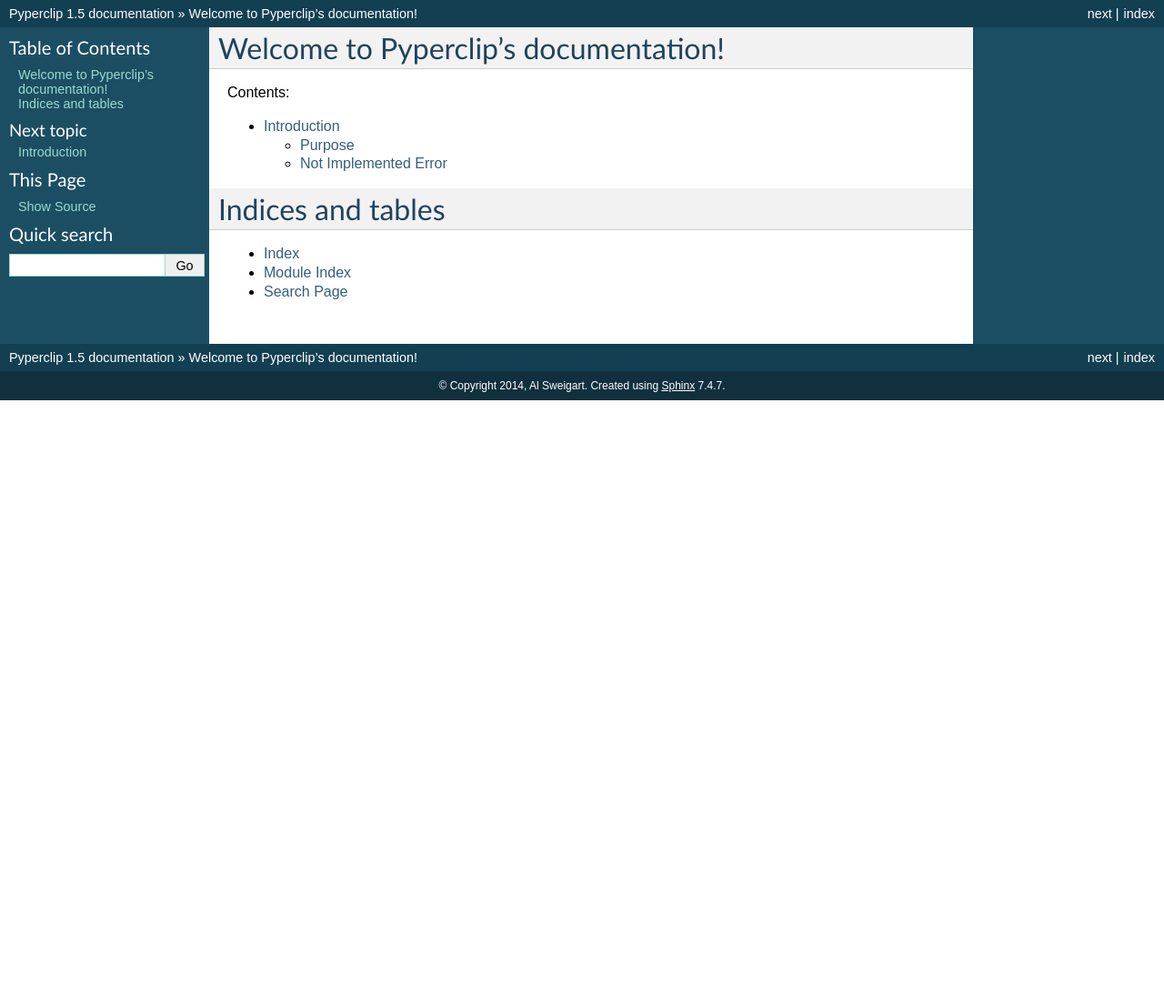
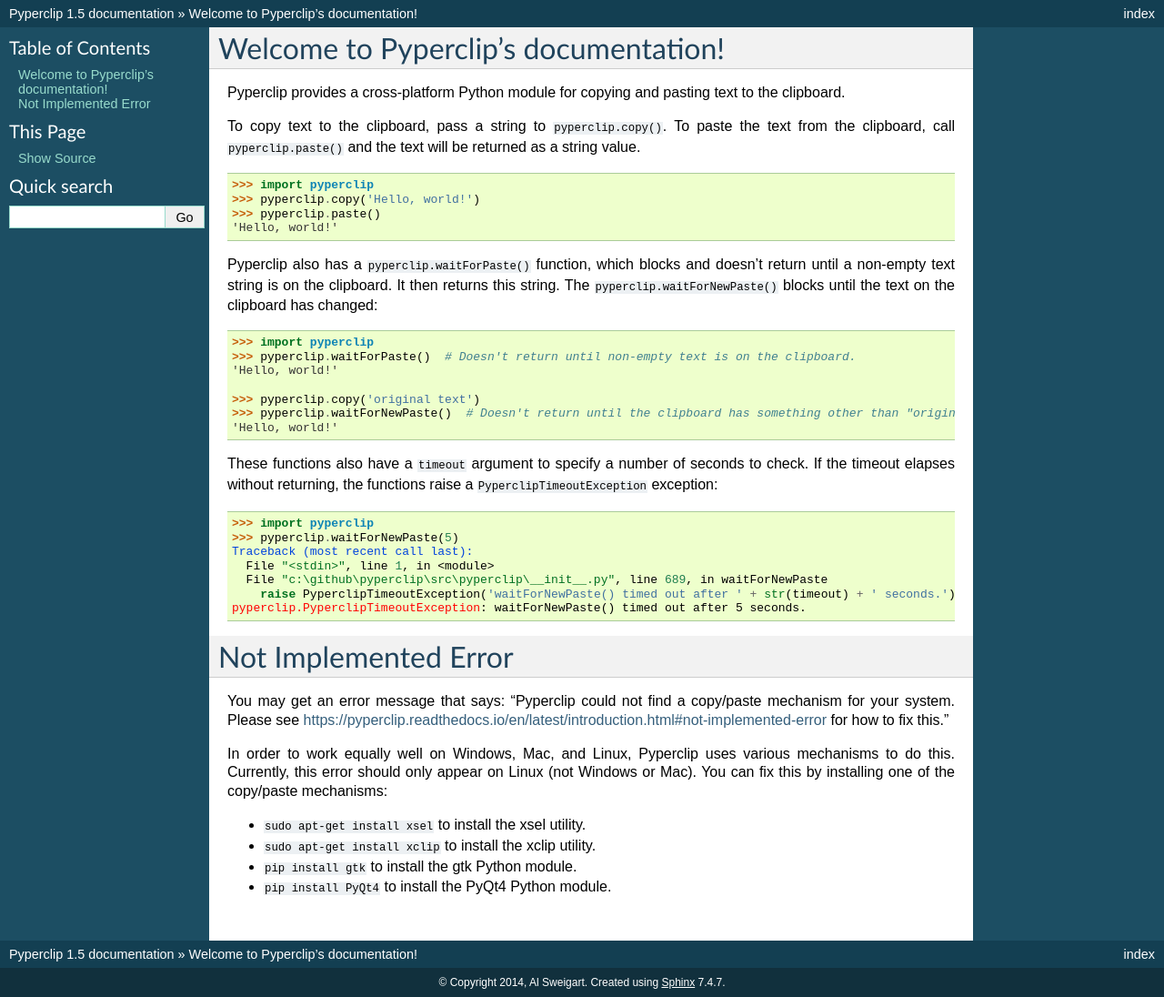
Before and after one commit to asweigart/pyperclip, a Sphinx documentation site: the page built from docs/index.rst, in a window 1280 px wide. Shown: the whole page at 91% size. Built offline with Sphinx 7.4.7, drawn with Linux system fonts in a browser that asks for light colours; before the commit the page ends 900 px from its top, so only the background shows below that.

Commit message:
Updating code and docs with waitForPaste() and waitForNewPaste() functions.

```diff
--- a/docs/index.rst
+++ b/docs/index.rst
@@ -3,21 +3,53 @@
    You can adapt this file completely to your liking, but it should at least
    contain the root `toctree` directive.
 
+.. default-role:: code
+
 Welcome to Pyperclip's documentation!
 =====================================
 
-Contents:
+Pyperclip provides a cross-platform Python module for copying and pasting text to the clipboard.
 
-.. toctree::
-   :maxdepth: 2
+To copy text to the clipboard, pass a string to ``pyperclip.copy()``. To paste the text from the clipboard, call ``pyperclip.paste()`` and the text will be returned as a string value.
 
-   introduction.rst
+.. code:: python
+
+    >>> import pyperclip
+    >>> pyperclip.copy('Hello, world!')
+    >>> pyperclip.paste()
+    'Hello, world!'
+
+Pyperclip also has a `pyperclip.waitForPaste()` function, which blocks and doesn't return until a non-empty text string is on the clipboard. It then returns this string. The `pyperclip.waitForNewPaste()` blocks until the text on the clipboard has changed:
+
+.. code:: python
+
+    >>> import pyperclip
+    >>> pyperclip.waitForPaste()  # Doesn't return until non-empty text is on the clipboard.
+    'Hello, world!'
+
+    >>> pyperclip.copy('original text')
+    >>> pyperclip.waitForNewPaste()  # Doesn't return until the clipboard has something other than "original text".
+    'Hello, world!'
+
+These functions also have a `timeout` argument to specify a number of seconds to check. If the timeout elapses without returning, the functions raise a `PyperclipTimeoutException` exception:
+
+    >>> import pyperclip
+    >>> pyperclip.waitForNewPaste(5)
+    Traceback (most recent call last):
+      File "<stdin>", line 1, in <module>
+      File "c:\github\pyperclip\src\pyperclip\__init__.py", line 689, in waitForNewPaste
+        raise PyperclipTimeoutException('waitForNewPaste() timed out after ' + str(timeout) + ' seconds.')
+    pyperclip.PyperclipTimeoutException: waitForNewPaste() timed out after 5 seconds.
 
 
+Not Implemented Error
+=====================
 
-Indices and tables
-==================
+You may get an error message that says: "Pyperclip could not find a copy/paste mechanism for your system. Please see https://pyperclip.readthedocs.io/en/latest/introduction.html#not-implemented-error for how to fix this."
 
-* :ref:`genindex`
-* :ref:`modindex`
-* :ref:`search`
+In order to work equally well on Windows, Mac, and Linux, Pyperclip uses various mechanisms to do this. Currently, this error should only appear on Linux (not Windows or Mac). You can fix this by installing one of the copy/paste mechanisms:
+
+- ``sudo apt-get install xsel`` to install the xsel utility.
+- ``sudo apt-get install xclip`` to install the xclip utility.
+- ``pip install gtk`` to install the gtk Python module.
+- ``pip install PyQt4`` to install the PyQt4 Python module.
```
Also changed, not shown: docs/introduction.rst (deleted, +0 -31 lines), src/pyperclip/__init__.py (+43 -2 lines).
